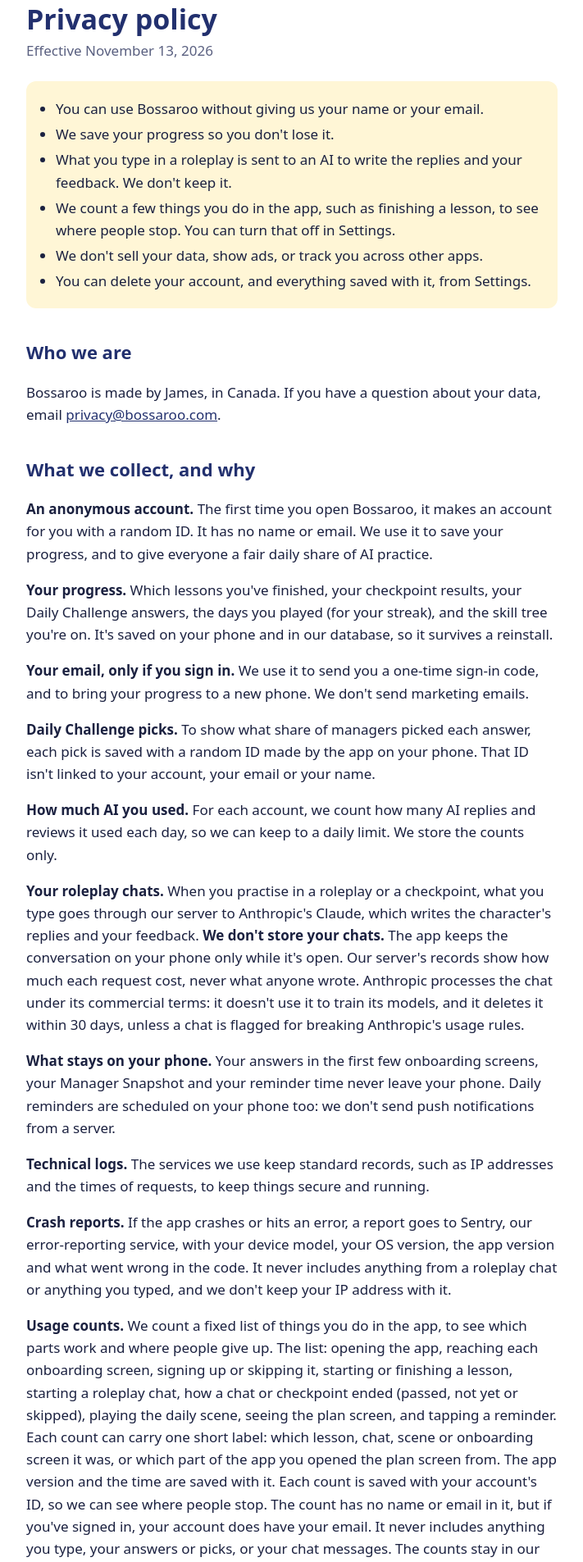
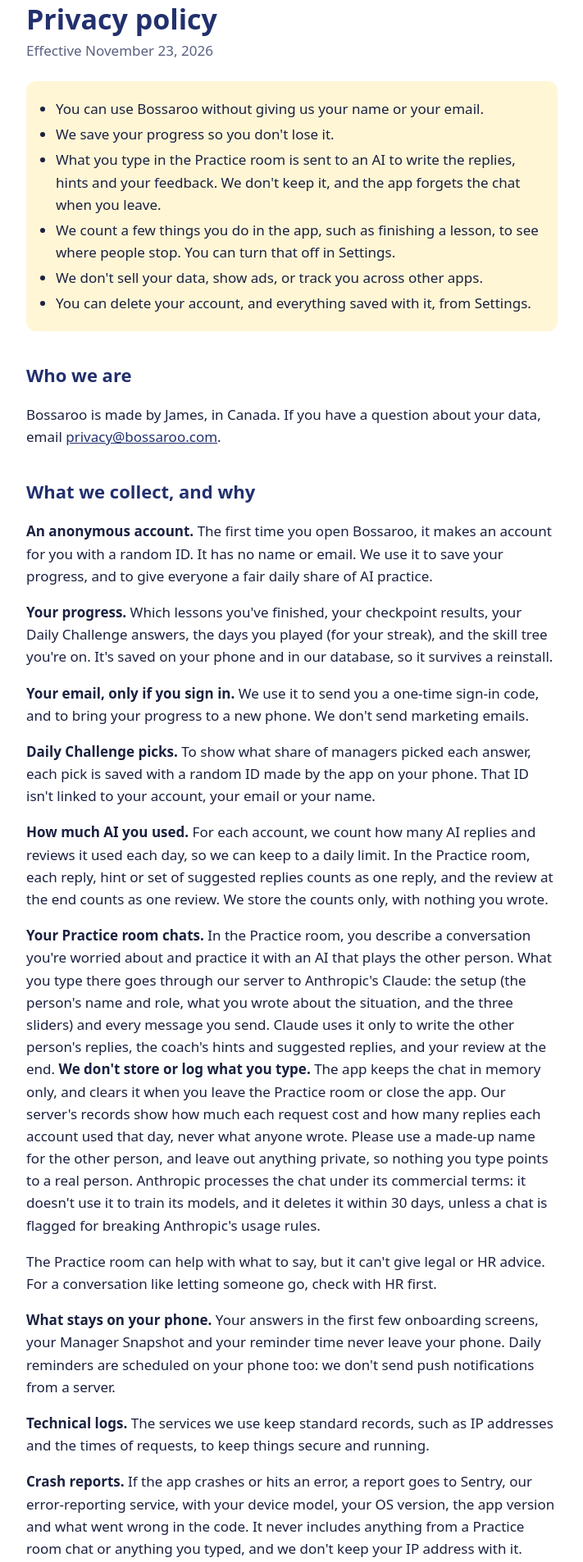
Before and after one commit to james52lawson/bossaroo-site, a plain HTML site: page privacy/index.html in a window 1280 px wide. Shown: the part 93-1998 px from the top of the page at 82% size, without its empty margins (284-995 px from the left). Drawn offline with Linux system fonts and the light colour scheme.

Commit message:
Privacy policy v0.6: the Practice room's chats, effective 2026-11-23
Co-Authored-By: Claude Fable 5.2 <noreply@anthropic.com>

```diff
--- a/privacy/index.html
+++ b/privacy/index.html
@@ -29,12 +29,12 @@
 <main>
   <a class="brand" href="/">Bossaroo</a>
   <h1>Privacy policy</h1>
-  <p class="date">Effective November 13, 2026</p>
+  <p class="date">Effective November 23, 2026</p>
 
   <ul class="short">
     <li>You can use Bossaroo without giving us your name or your email.</li>
     <li>We save your progress so you don't lose it.</li>
-    <li>What you type in a roleplay is sent to an AI to write the replies and your feedback. We don't keep it.</li>
+    <li>What you type in the Practice room is sent to an AI to write the replies, hints and your feedback. We don't keep it, and the app forgets the chat when you leave.</li>
     <li>We count a few things you do in the app, such as finishing a lesson, to see where people stop. You can turn that off in Settings.</li>
     <li>We don't sell your data, show ads, or track you across other apps.</li>
     <li>You can delete your account, and everything saved with it, from Settings.</li>
@@ -48,12 +48,13 @@
   <p><strong>Your progress.</strong> Which lessons you've finished, your checkpoint results, your Daily Challenge answers, the days you played (for your streak), and the skill tree you're on. It's saved on your phone and in our database, so it survives a reinstall.</p>
   <p><strong>Your email, only if you sign in.</strong> We use it to send you a one-time sign-in code, and to bring your progress to a new phone. We don't send marketing emails.</p>
   <p><strong>Daily Challenge picks.</strong> To show what share of managers picked each answer, each pick is saved with a random ID made by the app on your phone. That ID isn't linked to your account, your email or your name.</p>
-  <p><strong>How much AI you used.</strong> For each account, we count how many AI replies and reviews it used each day, so we can keep to a daily limit. We store the counts only.</p>
-  <p><strong>Your roleplay chats.</strong> When you practise in a roleplay or a checkpoint, what you type goes through our server to Anthropic's Claude, which writes the character's replies and your feedback. <strong>We don't store your chats.</strong> The app keeps the conversation on your phone only while it's open. Our server's records show how much each request cost, never what anyone wrote. Anthropic processes the chat under its commercial terms: it doesn't use it to train its models, and it deletes it within 30 days, unless a chat is flagged for breaking Anthropic's usage rules.</p>
+  <p><strong>How much AI you used.</strong> For each account, we count how many AI replies and reviews it used each day, so we can keep to a daily limit. In the Practice room, each reply, hint or set of suggested replies counts as one reply, and the review at the end counts as one review. We store the counts only, with nothing you wrote.</p>
+  <p><strong>Your Practice room chats.</strong> In the Practice room, you describe a conversation you're worried about and practice it with an AI that plays the other person. What you type there goes through our server to Anthropic's Claude: the setup (the person's name and role, what you wrote about the situation, and the three sliders) and every message you send. Claude uses it only to write the other person's replies, the coach's hints and suggested replies, and your review at the end. <strong>We don't store or log what you type.</strong> The app keeps the chat in memory only, and clears it when you leave the Practice room or close the app. Our server's records show how much each request cost and how many replies each account used that day, never what anyone wrote. Please use a made-up name for the other person, and leave out anything private, so nothing you type points to a real person. Anthropic processes the chat under its commercial terms: it doesn't use it to train its models, and it deletes it within 30 days, unless a chat is flagged for breaking Anthropic's usage rules.</p>
+  <p>The Practice room can help with what to say, but it can't give legal or HR advice. For a conversation like letting someone go, check with HR first.</p>
   <p><strong>What stays on your phone.</strong> Your answers in the first few onboarding screens, your Manager Snapshot and your reminder time never leave your phone. Daily reminders are scheduled on your phone too: we don't send push notifications from a server.</p>
   <p><strong>Technical logs.</strong> The services we use keep standard records, such as IP addresses and the times of requests, to keep things secure and running.</p>
-  <p><strong>Crash reports.</strong> If the app crashes or hits an error, a report goes to Sentry, our error-reporting service, with your device model, your OS version, the app version and what went wrong in the code. It never includes anything from a roleplay chat or anything you typed, and we don't keep your IP address with it.</p>
-  <p><strong>Usage counts.</strong> We count a fixed list of things you do in the app, to see which parts work and where people give up. The list: opening the app, reaching each onboarding screen, signing up or skipping it, starting or finishing a lesson, starting a roleplay chat, how a chat or checkpoint ended (passed, not yet or skipped), playing the daily scene, seeing the plan screen, and tapping a reminder. Each count can carry one short label: which lesson, chat, scene or onboarding screen it was, or which part of the app you opened the plan screen from. The app version and the time are saved with it. Each count is saved with your account's ID, so we can see where people stop. The count has no name or email in it, but if you've signed in, your account does have your email. It never includes anything you type, your answers or picks, or your chat messages. The counts stay in our own database at Supabase, and no analytics company gets them. To turn this off, go to <strong>Settings → Share usage counts</strong>. It's on unless you turn it off. Turning it off stops new counts, and drops any still waiting on your phone. The ones already in our database stay until they're 12 months old or you delete your account.</p>
+  <p><strong>Crash reports.</strong> If the app crashes or hits an error, a report goes to Sentry, our error-reporting service, with your device model, your OS version, the app version and what went wrong in the code. It never includes anything from a Practice room chat or anything you typed, and we don't keep your IP address with it.</p>
+  <p><strong>Usage counts.</strong> We count a fixed list of things you do in the app, to see which parts work and where people give up. The list: opening the app, reaching each onboarding screen, signing up or skipping it, starting or finishing a lesson, starting a roleplay chat, how a chat or checkpoint ended (passed, not yet or skipped), playing the daily scene, seeing the plan screen, and tapping a reminder. Each count can carry one short label: which lesson, chat, scene or onboarding screen it was, or which part of the app you opened the plan screen from. The app version and the time are saved with it. Each count is saved with your account's ID, so we can see where people stop. The count has no name or email in it, but if you've signed in, your account does have your email. It never includes anything you type, your answers or picks, or your chat messages. The Practice room adds nothing to this list. The counts stay in our own database at Supabase, and no analytics company gets them. To turn this off, go to <strong>Settings → Share usage counts</strong>. It's on unless you turn it off. Turning it off stops new counts, and drops any still waiting on your phone. The ones already in our database stay until they're 12 months old or you delete your account.</p>
 
   <h2>What we don't do</h2>
   <ul>
@@ -67,7 +68,7 @@
   <table>
     <tr><th>Service</th><th>What for</th><th>Where</th></tr>
     <tr><td>Supabase</td><td>Accounts, the database, and our server</td><td>United States</td></tr>
-    <tr><td>Anthropic</td><td>The AI that plays the characters and gives feedback</td><td>United States</td></tr>
+    <tr><td>Anthropic</td><td>The AI that plays the other person in the Practice room, coaches you and gives feedback</td><td>United States</td></tr>
     <tr><td>Resend</td><td>Sending sign-in codes</td><td>United States</td></tr>
     <tr><td>Sentry</td><td>Crash and error reports</td><td>United States</td></tr>
     <tr><td>Google Play</td><td>Downloading the app</td><td>Google's own policy applies</td></tr>
```
